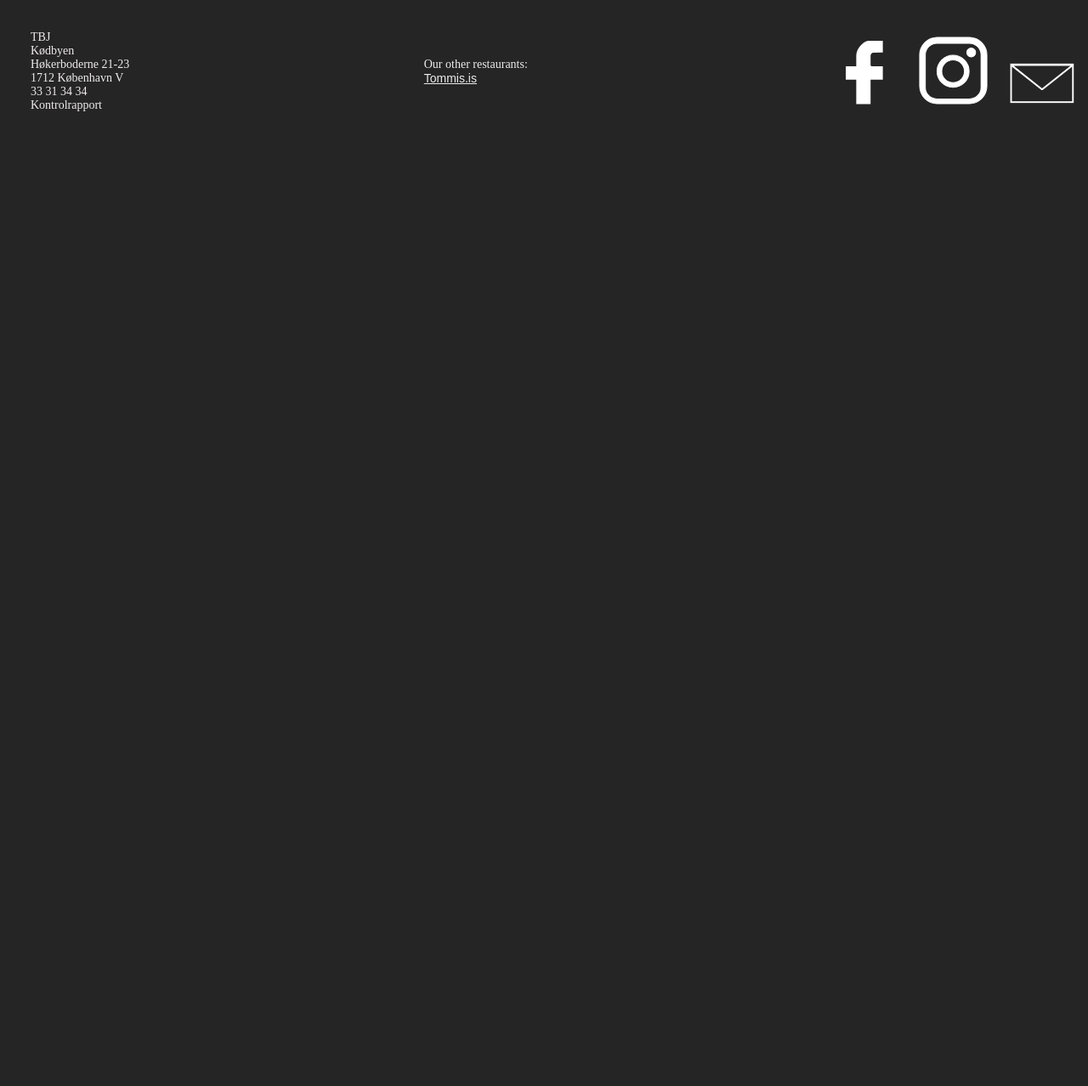
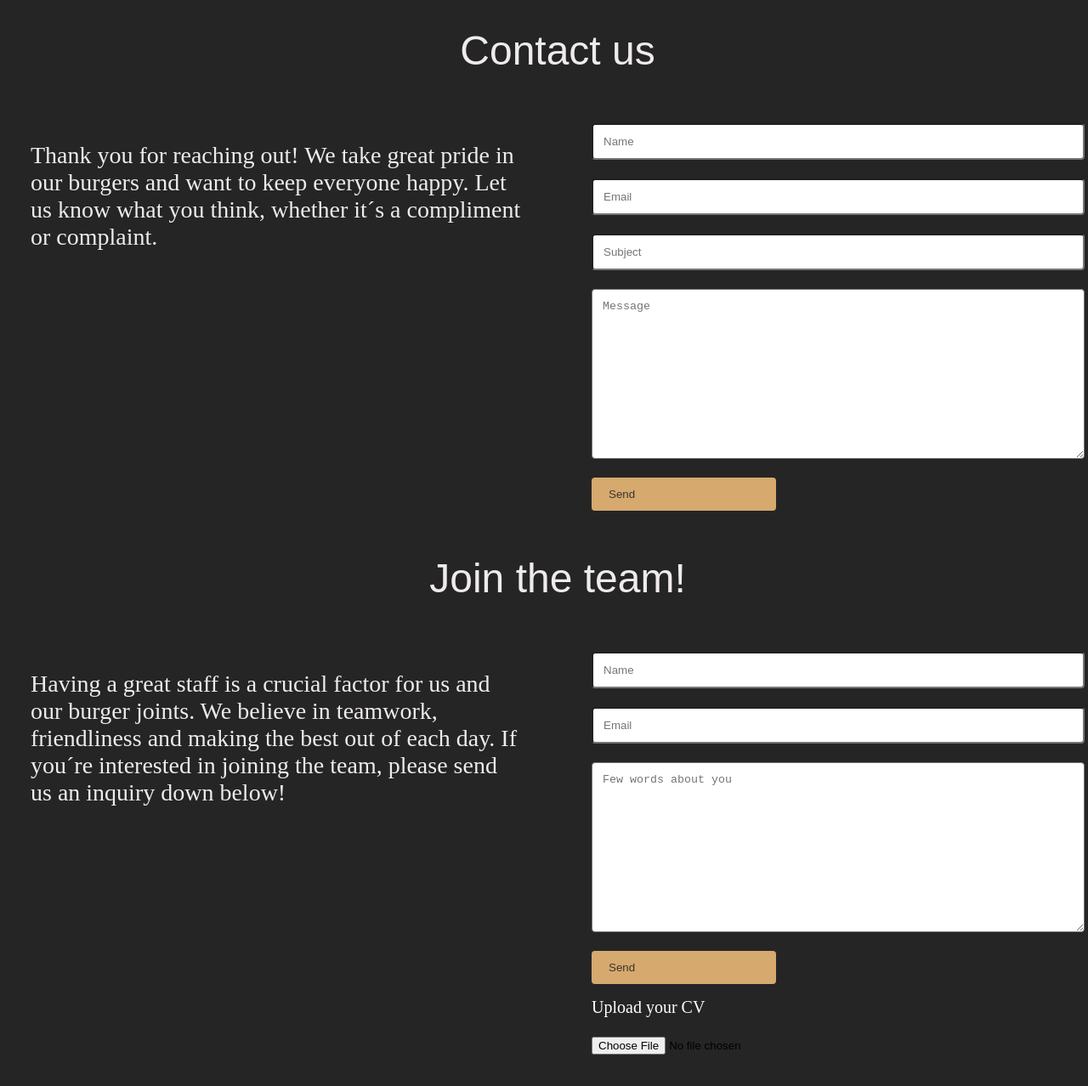
Before and after one commit to Eljeys/virksomhedssite, a plain HTML site: page contact.html in a window 1280 px wide. Shown: the top 1278 px of the page at 85% size. Before the commit the page ends 800 px from the top, so only its background shows below. Drawn offline with Linux system fonts and the light colour scheme.

Commit message:
contact css html

```diff
--- a/contact.html
+++ b/contact.html
@@ -7,7 +7,57 @@
     <link rel="stylesheet" href="styles/contact.css" />
     <title>contact</title>
   </head>
-  <body></body>
+  <body>
+    <main>
+      <h1>Contact us</h1>
+      <section class="grid_1-1">
+        <div class="kontakt">
+          <p>Thank you for reaching out! We take great pride in our burgers and want to keep everyone happy. Let us know what you think, whether it´s a compliment or complaint.</p>
+        </div>
+        <div class="kontakt">
+          <form action="action_page.php">
+            <label for="name"></label>
+            <input type="text" id="name" name="name" placeholder="Name" />
+
+            <label for="email"></label>
+            <input type="text" id="email" name="email" placeholder="Email" />
+
+            <label for="Subject"></label>
+            <input type="text" id="Subject" name="Subject" placeholder="Subject" />
+
+            <label for="message"></label>
+            <textarea id="message" name="Message" placeholder="Message" style="height: 200px"></textarea>
+
+            <input type="send" value="Send" />
+          </form>
+        </div>
+      </section>
+      <h1>Join the team!</h1>
+      <section class="grid_1-1">
+        <div class="kontakt">
+          <p>Having a great staff is a crucial factor for us and our burger joints. We believe in teamwork, friendliness and making the best out of each day. If you´re interested in joining the team, please send us an inquiry down below!</p>
+        </div>
+        <div class="kontakt">
+          <form action="action_page.php">
+            <label for="name"></label>
+            <input type="text" id="name" name="name" placeholder="Name" />
+
+            <label for="email"></label>
+            <input type="text" id="email" name="email" placeholder="Email" />
+
+            <label for="message"></label>
+            <textarea id="message" name="Message" placeholder="Few words about you" style="height: 200px"></textarea>
+
+            <input type="send" value="Send" />
+          </form>
+          <h2>Upload your CV</h2>
+          <form action="/action_page.php">
+            <input type="file" id="myFile" name="filename" />
+          </form>
+        </div>
+      </section>
+    </main>
+  </body>
   <footer>
     <div class="footer-content">
       <div class="contact-info">
--- a/styles/contact.css
+++ b/styles/contact.css
@@ -0,0 +1,62 @@
+h1 {
+  font-family: margot, sans-serif;
+  font-style: normal;
+  font-weight: 400;
+  font-size: 48px;
+  text-align: center;
+}
+
+h2 {
+  font-family: coranto-2, serif;
+  font-style: normal;
+  font-weight: 400;
+  font-size: 20px;
+  color: white;
+}
+
+p {
+  font-family: coranto-2, serif;
+  font-style: normal;
+  font-weight: 400;
+  font-size: 28px;
+}
+
+input[type="text"],
+select,
+textarea {
+  width: 100%;
+  padding: 12px;
+
+  border-radius: 4px;
+  box-sizing: border-box;
+  margin-top: 6px;
+  margin-bottom: 16px;
+  resize: vertical;
+}
+
+input[type="send"] {
+  background-color: #d6a96f;
+  color: #39322c;
+  padding: 12px 20px;
+  border: none;
+  border-radius: 4px;
+  cursor: pointer;
+}
+
+.kontakt {
+  margin: 20px;
+}
+
+.kontakt form {
+  font-family: coranto-2, serif;
+  font-style: normal;
+  font-weight: 400;
+  font-size: 24px;
+}
+@media (min-width: 319px) {
+  .grid_1-1 {
+    display: grid;
+    grid-template-columns: 1fr 1fr;
+    gap: 40px;
+  }
+}
```
